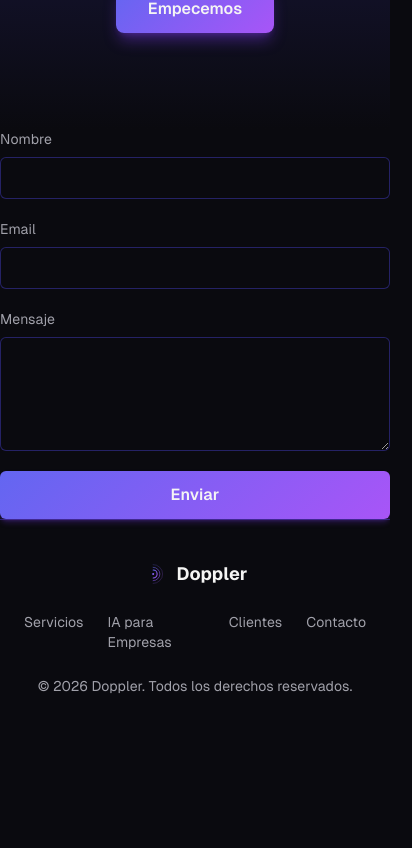
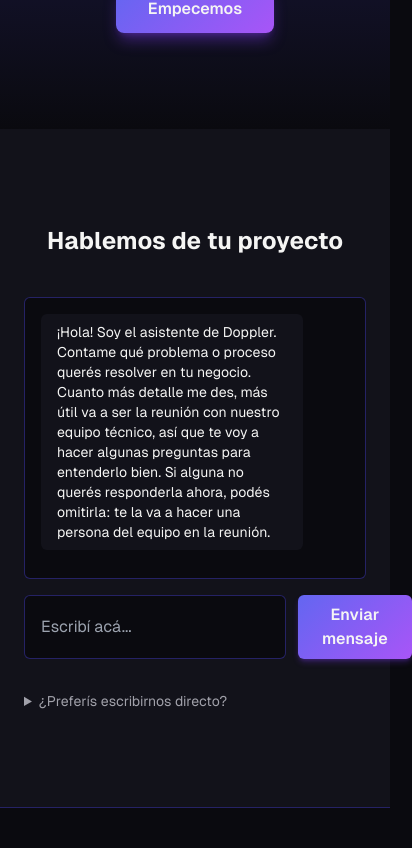
Before and after one commit to Doppler-la/doppler, a Next.js app in the folder doppler-web/: page / in a window 390 px wide. Shown: the part 5996-6844 px from the top of the page, 412 px wide, since content can reach past the window. Before the commit the page ends 6732 px from the top, so only its background shows below. Built offline with nearby package versions, Linux system fonts and the light colour scheme.

Commit message:
feat: replace contact form with discovery chat on the landing
Co-Authored-By: Claude Sonnet 5.5 <noreply@anthropic.com>

```diff
--- a/doppler-web/app/(marketing)/page.tsx
+++ b/doppler-web/app/(marketing)/page.tsx
@@ -5,7 +5,7 @@ import AiSection from "@/components/marketing/AiSection";
 import Testimonials from "@/components/marketing/Testimonials";
 import FAQ from "@/components/marketing/FAQ";
 import FinalCTA from "@/components/marketing/FinalCTA";
-import ContactForm from "@/components/marketing/ContactForm";
+import LeadChat from "@/components/marketing/LeadChat";
 
 export default function Page() {
   return (
@@ -18,7 +18,7 @@ export default function Page() {
       <Testimonials />
       <FAQ />
       <FinalCTA />
-      <ContactForm />
+      <LeadChat />
     </main>
   );
 }
--- /dev/null
+++ b/doppler-web/components/marketing/LeadChat.tsx
@@ -0,0 +1,156 @@
+"use client";
+
+import { useEffect, useRef, useState, type FormEvent } from "react";
+import ContactForm from "./ContactForm";
+import { chatContent } from "@/lib/content";
+
+type Message = { role: "user" | "assistant"; content: string };
+type Status = "idle" | "streaming" | "error" | "closed";
+type ChatEvent =
+  | { type: "text"; text: string }
+  | { type: "done"; submitted: boolean }
+  | { type: "error"; message: string };
+
+const MAX_MESSAGE_CHARS = 1500;
+
+export default function LeadChat() {
+  const [messages, setMessages] = useState<Message[]>([]);
+  const [input, setInput] = useState("");
+  const [status, setStatus] = useState<Status>("idle");
+  const endRef = useRef<HTMLDivElement>(null);
+
+  useEffect(() => {
+    endRef.current?.scrollIntoView?.({ behavior: "smooth" });
+  }, [messages]);
+
+  function appendToReply(text: string) {
+    setMessages((prev) => {
+      const last = prev[prev.length - 1];
+      return [...prev.slice(0, -1), { ...last, content: last.content + text }];
+    });
+  }
+
+  async function handleSubmit(event: FormEvent<HTMLFormElement>) {
+    event.preventDefault();
+    const text = input.trim();
+    if (!text || status === "streaming" || status === "closed") return;
+
+    const history: Message[] = [...messages, { role: "user", content: text }];
+    setMessages([...history, { role: "assistant", content: "" }]);
+    setInput("");
+    setStatus("streaming");
+
+    try {
+      const res = await fetch("/api/chat", {
+        method: "POST",
+        headers: { "Content-Type": "application/json" },
+        body: JSON.stringify({ messages: history }),
+      });
+      if (!res.ok || !res.body) throw new Error("request failed");
+
+      const reader = res.body.getReader();
+      const decoder = new TextDecoder();
+      let buffer = "";
+      let finished = false;
+
+      while (true) {
+        const { value, done } = await reader.read();
+        if (done) break;
+        buffer += decoder.decode(value, { stream: true });
+        const lines = buffer.split("\n");
+        buffer = lines.pop() ?? "";
+        for (const line of lines) {
+          if (!line.trim()) continue;
+          const chatEvent = JSON.parse(line) as ChatEvent;
+          if (chatEvent.type === "text") {
+            appendToReply(chatEvent.text);
+          } else if (chatEvent.type === "error") {
+            throw new Error(chatEvent.message);
+          } else {
+            finished = true;
+            setStatus(chatEvent.submitted ? "closed" : "idle");
+          }
+        }
+      }
+      if (!finished) throw new Error("stream ended early");
+    } catch {
+      // Se descarta el turno fallido para que el historial siga alternando roles.
+      setMessages(messages);
+      setInput(text);
+      setStatus("error");
+    }
+  }
+
+  const locked = status === "streaming" || status === "closed";
+
+  return (
+    <section id="contacto" className="bg-surface px-6 py-24">
+      <div className="mx-auto max-w-xl">
+        <h2 className="text-center text-2xl font-bold text-foreground md:text-3xl">
+          {chatContent.heading}
+        </h2>
+
+        <div
+          role="log"
+          aria-live="polite"
+          className="mt-10 flex max-h-[28rem] flex-col gap-3 overflow-y-auto rounded-md border border-primary/40 bg-background p-4"
+        >
+          <p className="max-w-[85%] self-start rounded-md bg-surface px-4 py-2 text-sm text-foreground">
+            {chatContent.greeting}
+          </p>
+          {messages.map((message, index) => (
+            <p
+              key={index}
+              className={
+                message.role === "user"
+                  ? "bg-brand-gradient max-w-[85%] self-end whitespace-pre-wrap rounded-md px-4 py-2 text-sm text-foreground"
+                  : "max-w-[85%] self-start whitespace-pre-wrap rounded-md bg-surface px-4 py-2 text-sm text-foreground"
+              }
+            >
+              {message.content || "…"}
+            </p>
+          ))}
+          <div ref={endRef} />
+        </div>
+
+        {status === "error" && (
+          <p className="mt-3 text-sm text-danger">{chatContent.errorMessage}</p>
+        )}
+        {status === "closed" && (
+          <p className="mt-3 text-sm text-accent">{chatContent.closedNotice}</p>
+        )}
+
+        <form onSubmit={handleSubmit} className="mt-4 flex gap-3">
+          <label htmlFor="chat-input" className="sr-only">
+            {chatContent.inputLabel}
+          </label>
+          <input
+            id="chat-input"
+            value={input}
+            onChange={(e) => setInput(e.target.value)}
+            maxLength={MAX_MESSAGE_CHARS}
+            disabled={locked}
+            placeholder={chatContent.placeholder}
+            className="flex-1 rounded-md border border-primary/40 bg-background px-4 py-2 text-foreground disabled:opacity-50"
+          />
+          <button
+            type="submit"
+            disabled={locked}
+            className="bg-brand-gradient rounded-md px-6 py-2 font-semibold text-foreground shadow-md shadow-accent/30 transition-opacity hover:opacity-90 disabled:opacity-50"
+          >
+            {chatContent.sendLabel}
+          </button>
+        </form>
+
+        <details className="mt-8" open={status === "error"}>
+          <summary className="cursor-pointer text-sm text-muted">
+            {chatContent.fallbackSummary}
+          </summary>
+          <div className="mt-4">
+            <ContactForm />
+          </div>
+        </details>
+      </div>
+    </section>
+  );
+}
--- a/doppler-web/lib/content.ts
+++ b/doppler-web/lib/content.ts
@@ -174,7 +174,7 @@ export const chatContent = {
     "¡Hola! Soy el asistente de Doppler. Contame qué problema o proceso querés resolver en tu negocio. Cuanto más detalle me des, más útil va a ser la reunión con nuestro equipo técnico, así que te voy a hacer algunas preguntas para entenderlo bien. Si alguna no querés responderla ahora, podés omitirla: te la va a hacer una persona del equipo en la reunión.",
   inputLabel: "Tu mensaje",
   placeholder: "Escribí acá...",
-  sendLabel: "Enviar",
+  sendLabel: "Enviar mensaje",
   fallbackSummary: "¿Preferís escribirnos directo?",
   errorMessage:
     "Algo falló y no pudimos continuar la conversación. Probá de nuevo o escribinos con el formulario de abajo.",
```
Also changed, not shown: 1 other file (tests, documents, lock files or other folders).
